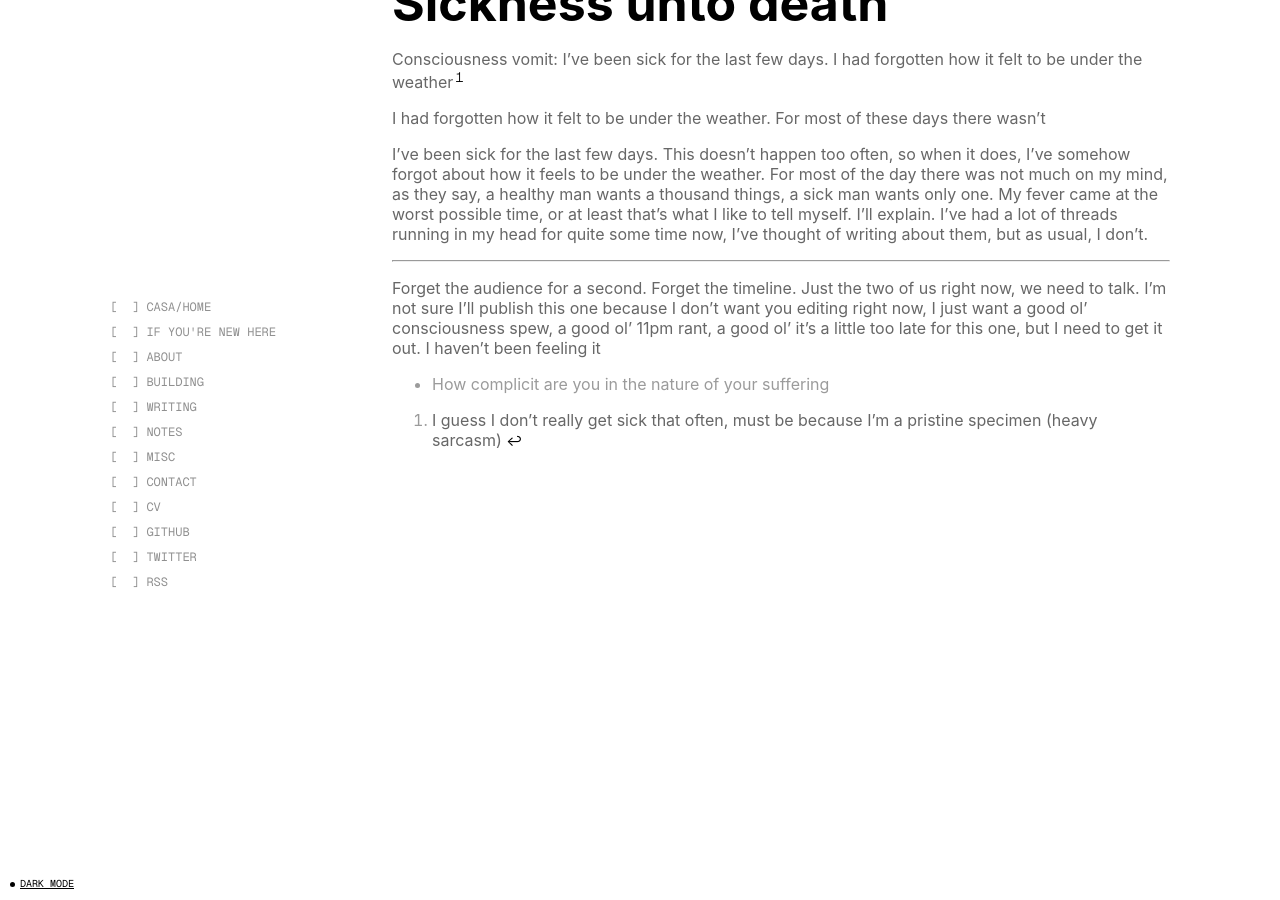
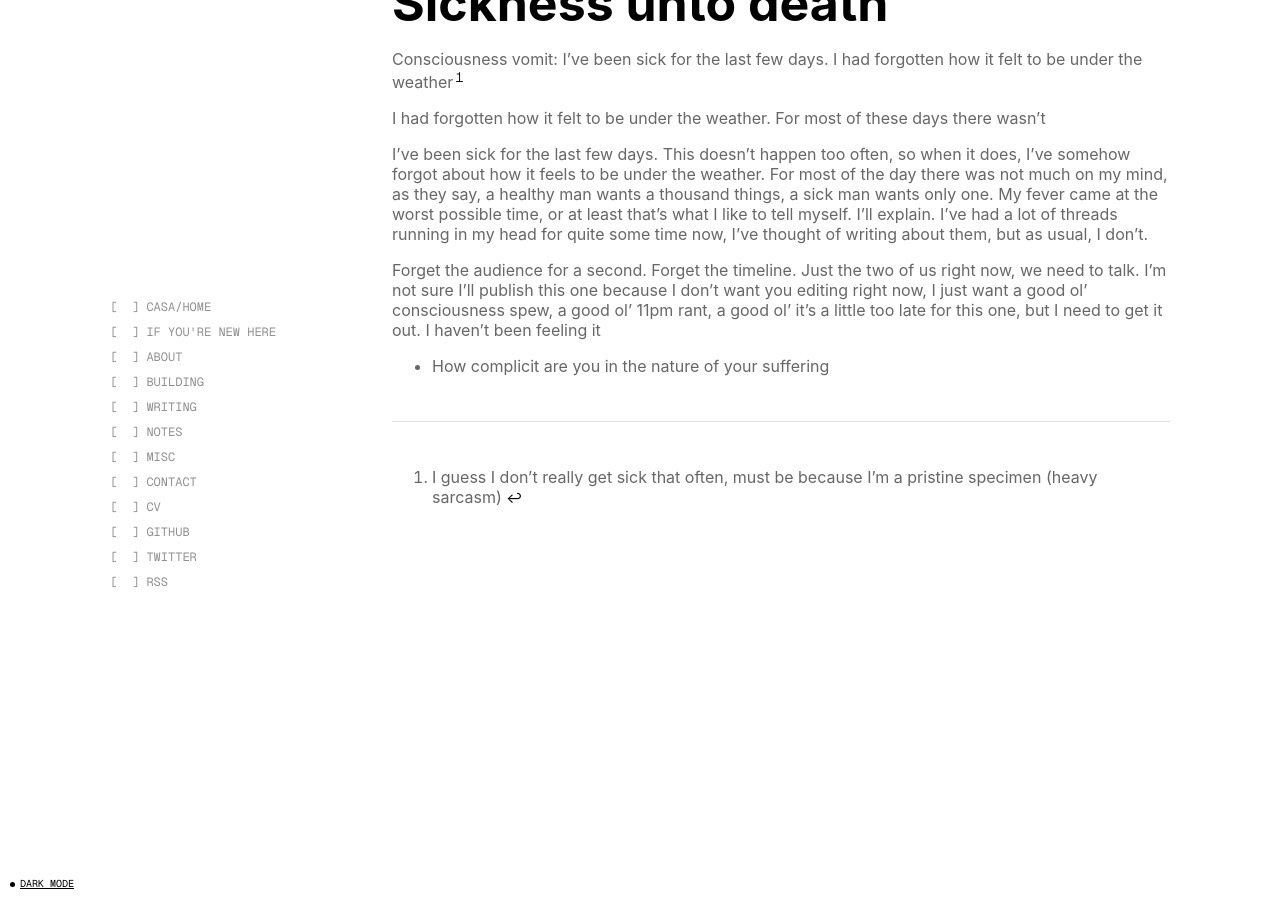
Before and after one commit to thomaspradae/thomaspradae.github.io, a Jekyll site: the page built from _writing/2024-06-09-sickness-unto-death.md, in a window 1280 px wide and 900 px high, scrolled down 408 px. Built offline with Jekyll 4.4.1, drawn with Linux system fonts in a browser that asks for light colours; nearby versions of some CDN libraries.

Commit message:
Updates 12 Jun - 2024

```diff
--- a/_writing/2024-06-09-sickness-unto-death.md
+++ b/_writing/2024-06-09-sickness-unto-death.md
@@ -22,9 +22,6 @@
 
 [^1]: I guess I don't really get sick that often, must be because I'm a pristine specimen (heavy sarcasm)
 
-
----
-
 Forget the audience for a second. Forget the timeline. Just the two of us right now, we need to talk. I'm not sure I'll publish this one because I don't want you editing right now, I just want a good ol' consciousness spew, a good ol' 11pm rant, a good ol' it's a little too late for this one, but I need to get it out. I haven't been feeling it
 
 
--- a/fugg2.css
+++ b/fugg2.css
@@ -10,52 +10,39 @@
 :root {
     --text-color: #9b9b99;
     --lighter-text-color: #bcbcbc;
-
-    /* --backup-text-color-light: #757575;
-    --backup-text-color-light-v2: #9b9b9b;
-    --backup-text-color-light-v3: #bcbcbc;
-    --backup-text-color-light-v4: #dedede; */
 
     --backup-text-color-light: #676767;
     --backup-text-color-light-v2: #8D8D8D;
     --backup-text-color-light-v3: #B3B3B3;
     --backup-text-color-light-v4: #E0E0E0;
-
-    /* --backup-text-color-light: #9b9b9b; */
-    /* --backup-text-color-light-v2: #bcbcbc;
-    --backup-text-color-light-v3: #DEDEDE; */
+    --backup-text-color-light-v5: #F5F5F5;
 
     --background-color-light: #ffffff;
     --main-accent-light: #B296FF;
-    --secondary-accentlight: #B296FF;
+    --secondary-accent-light: #B296FF;
     --contrast-color-light: #000000;
     --lightest-text-light: #E0E0E0;
-    --welcome-gif-light: url('assets/images/resources/FINAL_V4.gif');
-    --empty-ball-light: url('assets/images/resources/emptyblackball.svg');
-    --ball-light: url('assets/images/resources/blackball.svg');
+    --welcome-gif-light: url('/assets/images/resources/FINAL_V4.gif');
+    --empty-ball-light: url('/assets/images/resources/emptyblackball.svg');
+    --ball-light: url('/assets/images/resources/blackball.svg');
 
 
     --backup-text-color-dark: #8C8B8B;
     --backup-text-color-dark-v2: #6D6D6D;
     --backup-text-color-dark-v3: #4E4E4E;
     --backup-text-color-dark-v4: #2F2F2F;
-
-    /* --backup-text-color-dark: #595A5A;
-    --backup-text-color-dark-v2: #414242; */
+    --backup-text-color-dark-v5: #1A1A1A;
+
     --background-color-dark: #0F0F0F;
     --text-color-dark: #ffffff;
     --main-accent-dark: #B296FF;
-    /* --secondary-accent-dark: #FFC592; */
-    /* --secondary-accent-dark: #FDFF82; */
     --secondary-accent-dark: #B296FF;
-    /* --secondary-accent-dark: #B25D38; */
-    /* --secondary-accent-dark: #FF6F59; */
     --contrast-color-dark: #FFFFFF;
     --lightest-text-dark: #232323;
 
-    --welcome-gif-dark: url('assets/images/resources/FINAL_V1_DARK.gif');
-    --empty-ball-dark: url('assets/images/resources/emptywhiteball.svg');
-    --ball-dark: url('assets/images/resources/whiteball.svg');
+    --welcome-gif-dark: url('/assets/images/resources/FINAL_V1_DARK.gif');
+    --empty-ball-dark: url('/assets/images/resources/emptywhiteball.svg');
+    --ball-dark: url('/assets/images/resources/whiteball.svg');
 
 }
 
@@ -66,8 +53,9 @@
     --backup-text-color-v2: var(--backup-text-color-light-v2);
     --backup-text-color-v3: var(--backup-text-color-light-v3);
     --backup-text-color-v4: var(--backup-text-color-light-v4);
+    --backup-text-color-v5: var(--backup-text-color-light-v5);
     --main-accent: var(--main-accent-light);
-    --secondary-accent: var(--secondary-accentlight);
+    --secondary-accent: var(--secondary-accent-light);
     --contrast-color: var(--contrast-color-light);
     --lightest-text: var(--lightest-text-light);
     --welcome-gif: var(--welcome-gif-light);
@@ -82,6 +70,7 @@
     --backup-text-color-v2: var(--backup-text-color-dark-v2);
     --backup-text-color-v3: var(--backup-text-color-dark-v3);
     --backup-text-color-v4: var(--backup-text-color-dark-v4);
+    --backup-text-color-v5: var(--backup-text-color-dark-v5);
     --main-accent: var(--main-accent-dark);
     --secondary-accent: var(--secondary-accent-dark);
     --contrast-color: var(--contrast-color-dark);
@@ -124,6 +113,17 @@
     font-optical-sizing: auto;
     font-weight: <weight>;
     font-style: normal;
+}
+
+blockquote {
+    border-left: 0.2px solid var(--lightest-text); /* This is the thin line on the left side, you can change the color */
+    padding-left: 20px; /* Add some padding to move the text away from the line */
+    color: red !important; /* This is the text color, you can change it to whatever you like */
+    margin: 20px 0; /* Optional: Add some margin to space out the blockquotes */
+}
+
+blockquote p{
+    color: var(--backup-text-color-v3)
 }
 
 /* ----------------------------------------------------------------------------------------------------------------------------------------- */
@@ -304,7 +304,7 @@
 }
 
 li {
-    color: #9b9b9b;
+    color: var(--backup-text-color);
 }
 
 a:-webkit-any-link {
@@ -719,7 +719,7 @@
 }
 
 .latest:hover .latest-post-time {
-    color: var(--secondary-accent);
+    color: var(--main-accent);
 }
 
 .latest-post-title {
@@ -953,7 +953,17 @@
 
 .breadcrumbs a:hover {
     color: var(--main-accent);
-  }
+}
+
+.footnotes{
+    border-top: 0.2px solid var(--lightest-text);
+    margin-top: 5vh;
+}
+
+.footnotes ol{
+    margin-top: 5vh;
+}
+
 
 .footnote{
     font-family: 'GeistMono', sans-serif;
@@ -1029,7 +1039,7 @@
 h3 {
     font-size: 25px;
     font-family: 'GeistMono', sans-serif;
-    font-weight: 300;
+    font-weight: 400;
     text-transform: uppercase;
     margin-top: 8vh;
     color: var(--contrast-color);
@@ -1037,7 +1047,7 @@
 
 h4 {
     font-size: 20px;
-    font-weight: 300;
+    font-weight: 400;
     font-family: 'GeistMono', sans-serif;
     text-transform: uppercase;
     margin-top: 8vh;
@@ -1046,7 +1056,7 @@
 
 h5 {
     font-size: 16px;
-    font-weight: 300;
+    font-weight: 400;
     font-family: 'GeistMono', sans-serif;
     text-transform: uppercase;
     margin-top: 8vh;
@@ -1055,21 +1065,44 @@
 
 h6 {
     font-size: 14px;
-    font-weight: 300;
+    font-weight: 400;
     font-family: 'GeistMono', sans-serif;
     text-transform: uppercase;
     margin-top: 8vh;
     color: var(--contrast-color);
 }
 
-
-code {
+/* code {
     color: var(--contrast-color);
     display: block;
     max-width: 100%;
     overflow-x: auto;
     white-space: pre-wrap;
     word-wrap: break-word;
+    background-color: #f0f0f0;
+    padding: 5px;
+    border-radius: 5px;
+    display: inline-block;
+} */
+
+/* Style for inline code */
+code {
+    color: var(--contrast-color); /* Inline code text color */
+    background-color: var(--backup-text-color-v4); /* Inline code background color */
+    padding: 2px 4px; /* Padding for inline code */
+    border-radius: 4px; /* Rounded corners for inline code */
+    font-size: 90%; /* Slightly smaller font size */
+}
+
+/* Style for code blocks */
+pre code {
+    display: block; /* Ensure it takes full width */
+    padding: 10px; /* Padding for code block */
+    color: var(--contrast-color); /* Code block text color */
+    background-color: var(--backup-text-color-v5); /* Code block background color */
+    border-radius: 6px; /* Rounded corners for code block */
+    overflow-x: auto; /* Horizontal scroll for long lines */
+    font-size: 85%; /* Adjust font size */
 }
 
 .testing {
@@ -1621,7 +1654,7 @@
     h3 {
         font-size: 16px;
         font-family: 'GeistMono', sans-serif;
-        font-weight: 300;
+        font-weight: 400;
         text-transform: uppercase;
         margin-top: 5vh;
         color: var(--contrast-color);
@@ -1629,7 +1662,7 @@
 
     h4 {
         font-size: 14px;
-        font-weight: 300;
+        font-weight: 400;
         font-family: 'GeistMono', sans-serif;
         text-transform: uppercase;
         margin-top: 5vh;
@@ -1638,7 +1671,7 @@
 
     h5 {
         font-size: 12px;
-        font-weight: 300;
+        font-weight: 400;
         font-family: 'GeistMono', sans-serif;
         text-transform: uppercase;
         margin-top: 5vh;
@@ -1647,7 +1680,7 @@
 
     h6 {
         font-size: 10px;
-        font-weight: 300;
+        font-weight: 400;
         font-family: 'GeistMono', sans-serif;
         text-transform: uppercase;
         margin-top: 5vh;
```
Also changed, not shown: 7 other files.
